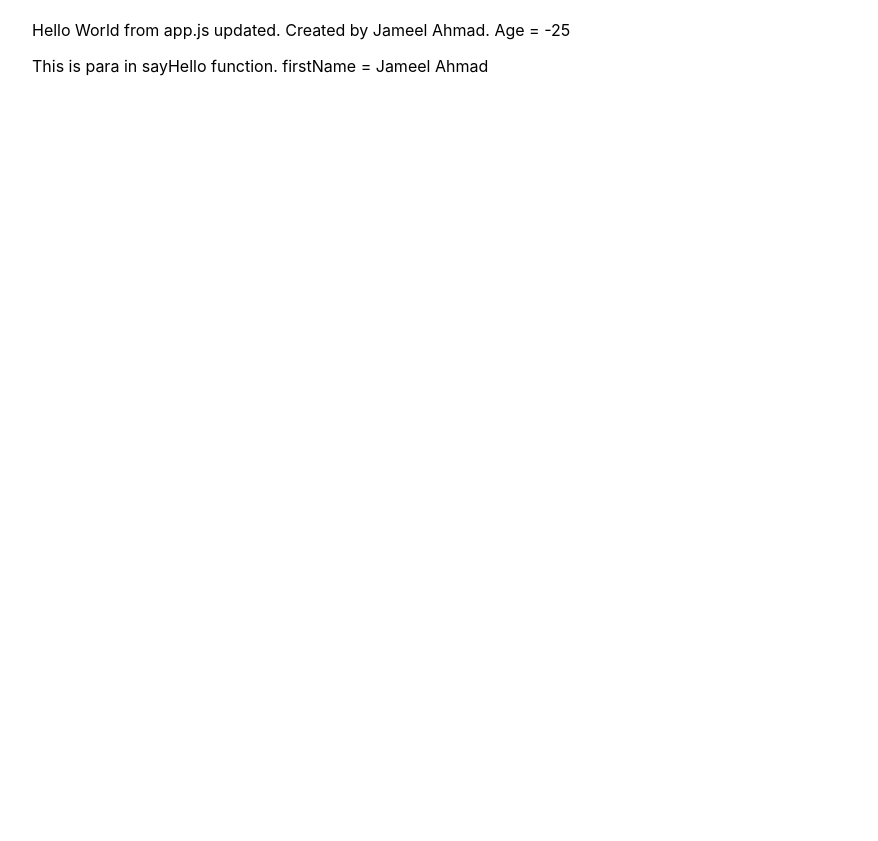
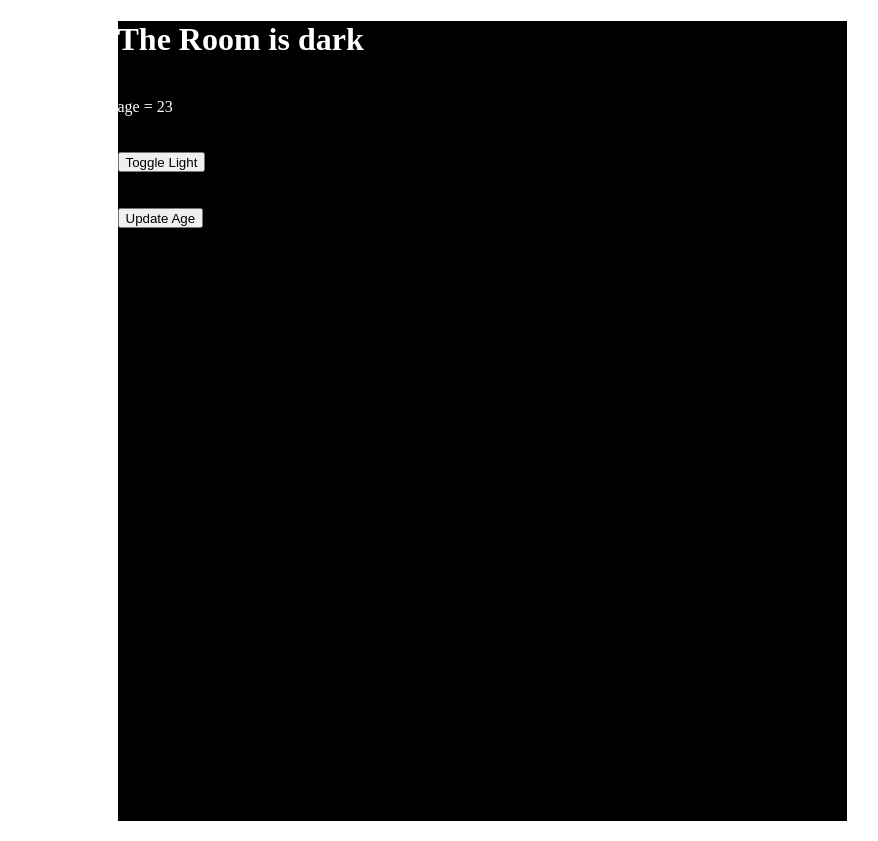
Before and after one commit to Jameelmanzoor/react-app-01, a React (Create React App) app: page / in a window 1280 px wide. Shown: the whole page, without its empty margins (158-1036 px from the left). Before the commit the page ends 800 px from the top, so only its background shows below. Built offline with nearby package versions, Linux system fonts and the light colour scheme.

Commit message:
updated App.js and index.js for room component

```diff
--- a/src/App.js
+++ b/src/App.js
@@ -1,12 +1,11 @@
 import React from 'react';
-import './App.css';
-import SayHello from "./SayHello"
+import Room from './Room';
 
-function App({name, age}) {
-  return <div>Hello World from app.js updated. Created by {name}. Age = {age - 50}
-  <br/>
-  <SayHello firstName = {name}></SayHello>
-  </div>;
+function App() {
+  return (
+    <Room />
+)
+
 
 }
 
--- a/src/index.js
+++ b/src/index.js
@@ -1,15 +1,9 @@
 import React from 'react';
 import ReactDOM from 'react-dom';
-import './index.css';
 import App from './App';
-import * as serviceWorker from './serviceWorker';
+
 
 ReactDOM.render(
-  <div><App name="Jameel Ahmad" age={25}/></div>,
+  <App />,
   document.getElementById('root')
 );
-
-// If you want your app to work offline and load faster, you can change
-// unregister() to register() below. Note this comes with some pitfalls.
-// Learn more about service workers: https://bit.ly/CRA-PWA
-serviceWorker.unregister();
```
Also changed, not shown: src/index.css (line endings or trailing spaces).
